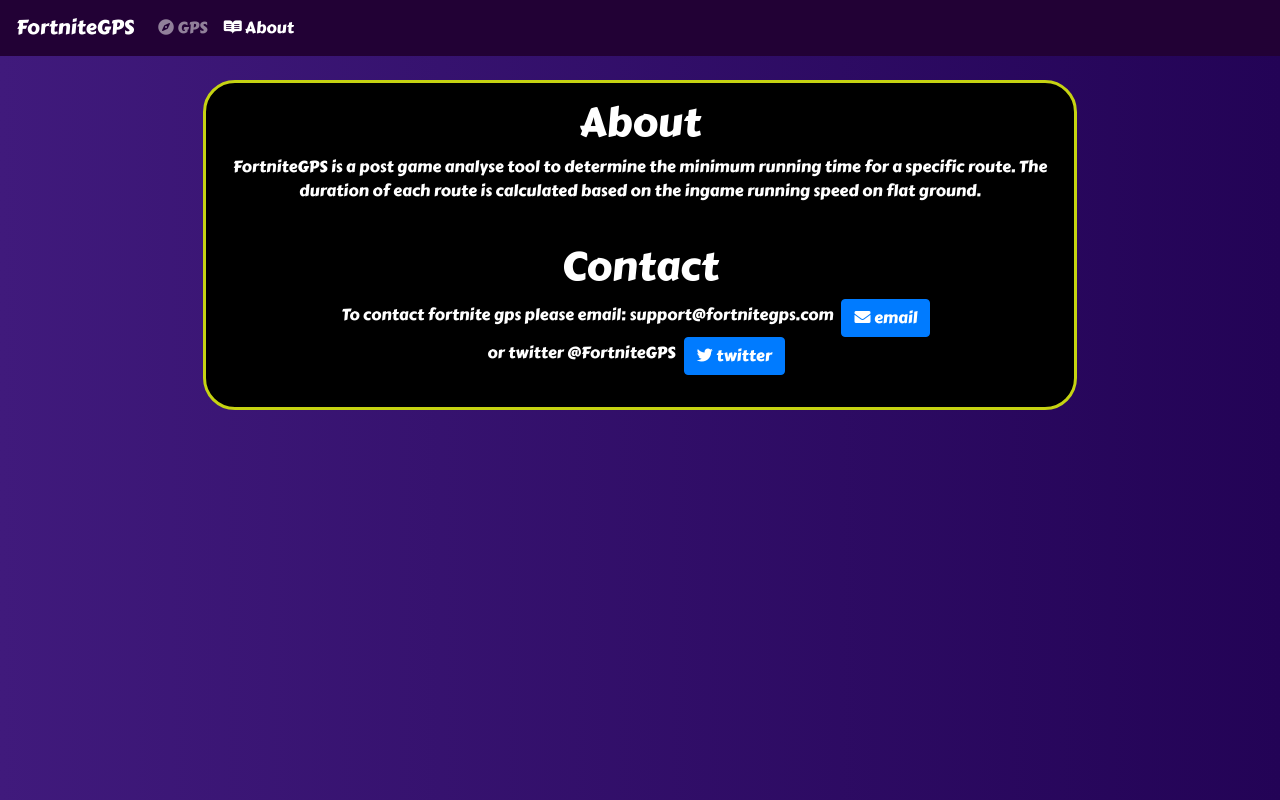
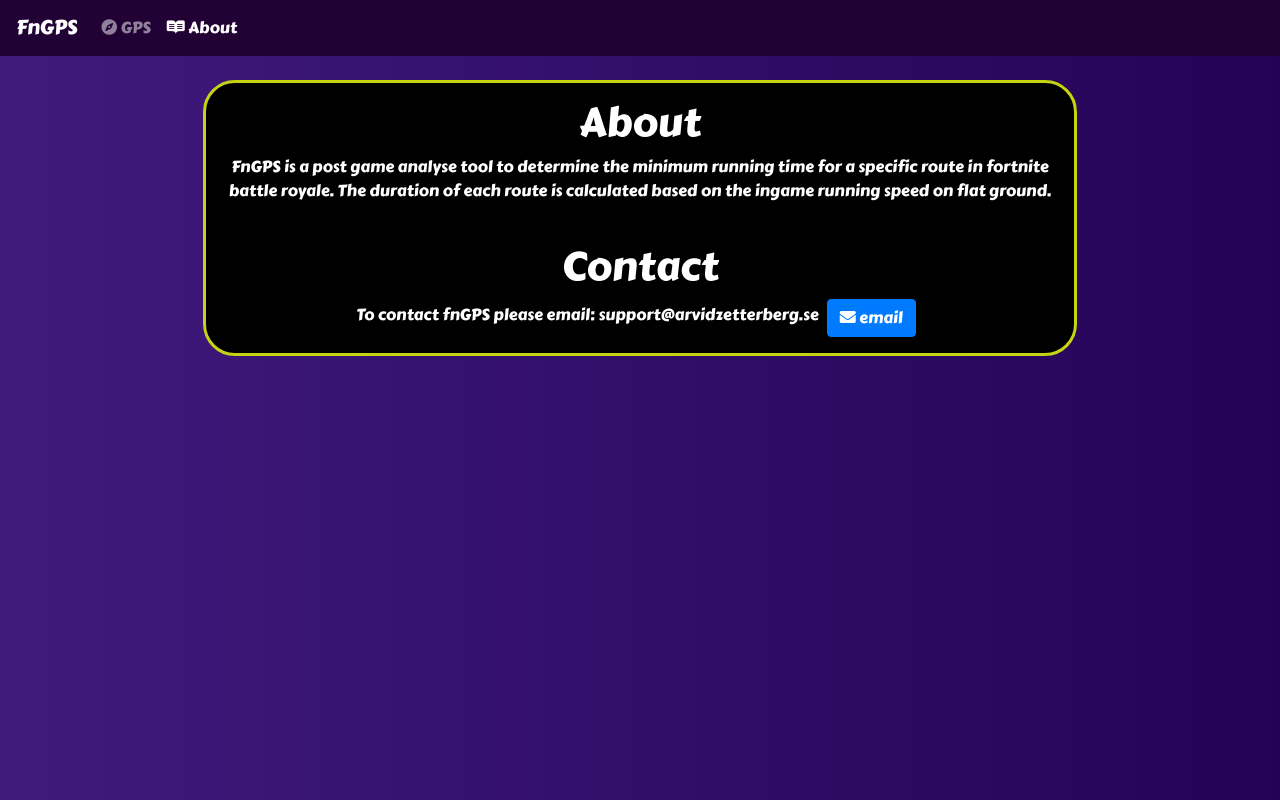
Before and after one commit to ztgz/FortniteGPS, a React (Create React App) app: page /about in a window 1280 px wide. Built offline with nearby package versions, Linux system fonts and the light colour scheme.

Commit message:
Update name

```diff
--- a/src/components/AboutPage.js
+++ b/src/components/AboutPage.js
@@ -6,25 +6,18 @@
         <div className="col-11 col-md-8 about mt-4 py-3">
             <h1>About</h1>
             <p>
-                FortniteGPS is a post game analyse tool to determine the minimum running time
-                for a specific route. The duration of each route is calculated based on the ingame
+                FnGPS is a post game analyse tool to determine the minimum running time
+                for a specific route in fortnite battle royale. The duration of each route is calculated based on the ingame
                 running speed on flat ground.
             </p>
             <br />
             <h1>Contact</h1>
             <form action="mailto:support@fortnitegps.com" method="post" enctype="text/plain">
-                To contact fortnite gps please email: support@fortnitegps.com
+                To contact fnGPS please email: support@arvidzetterberg.se
                 <button className="btn btn-primary mx-2" type="submite">
                     <i className="fas fa-envelope" /> email
                 </button>
             </form>
-            <p>
-                or twitter @FortniteGPS
-                <a className="btn btn-primary mx-2" href="https://twitter.com/FortniteGPS">
-                    <i className="fab fa-twitter" /> twitter
-                </a>
-            </p>
-
         </div>
     </div>
 );
--- a/src/components/shared/Header.js
+++ b/src/components/shared/Header.js
@@ -5,7 +5,7 @@
 const Header = () => (
     <header>
         <nav className="navbar navbar-expand-lg navbar-dark navLayout">
-            <NavLink className="navbar-brand" to="/">FortniteGPS</NavLink>
+            <NavLink className="navbar-brand" to="/">FnGPS</NavLink>
             <button className="navbar-toggler" type="button" data-toggle="collapse" data-target="#navbarNav" aria-controls="navbarNav" aria-expanded="false" aria-label="Toggle navigation">
                 <span className="navbar-toggler-icon"></span>
             </button>
```
